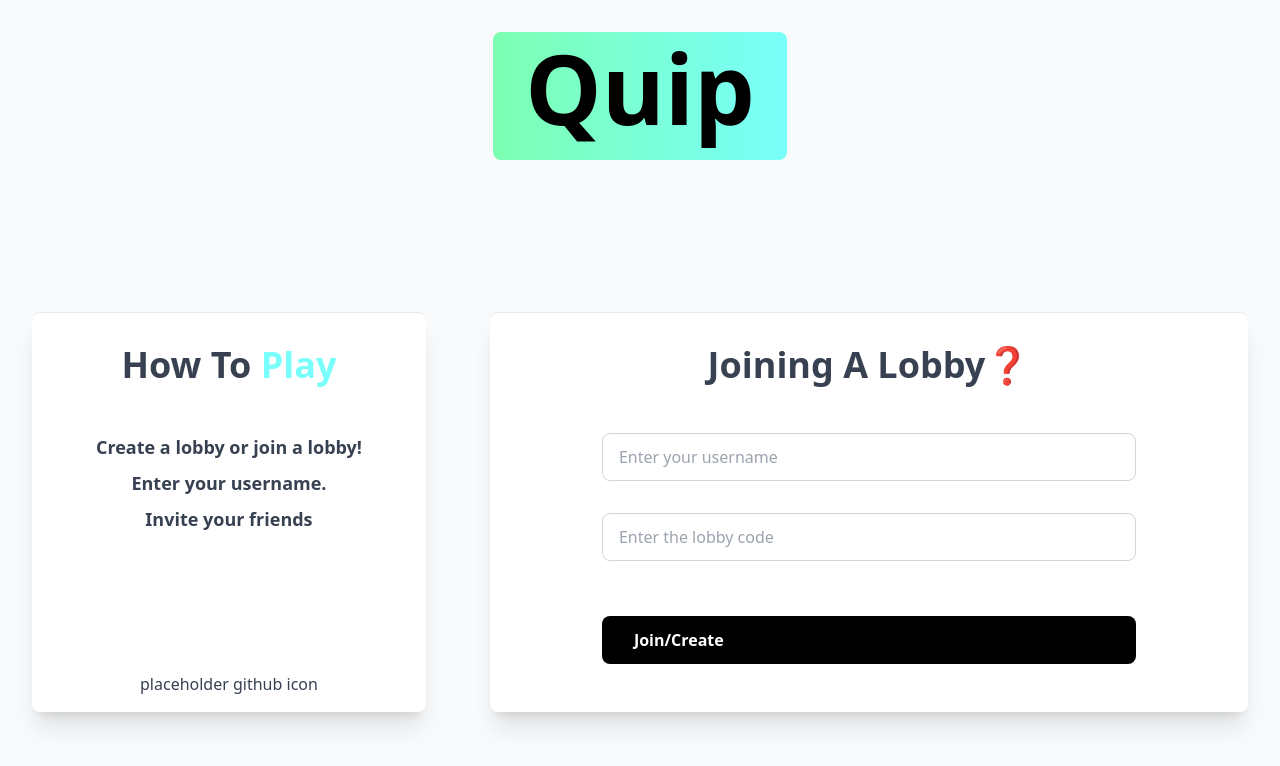
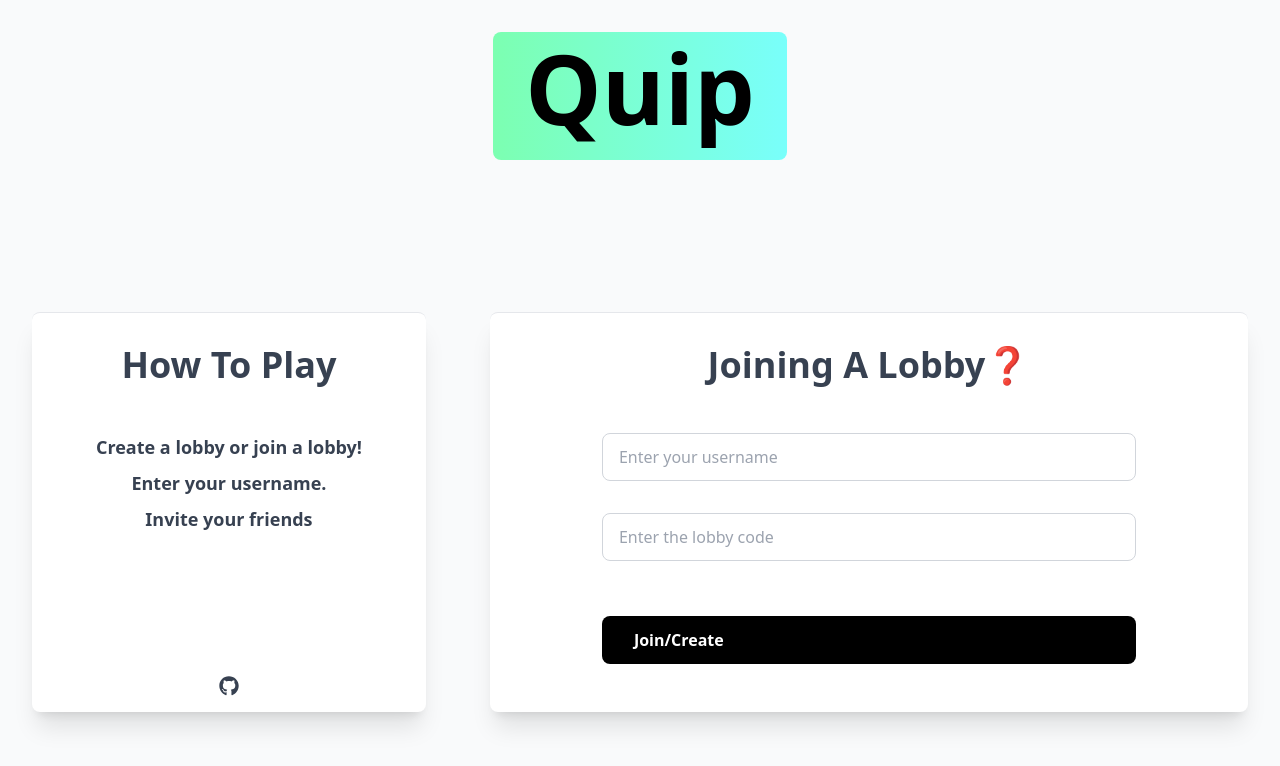
Before and after one commit to bhwk/Quip, a SvelteKit app: page / in a window 1280 px wide. Shown: the top 766 px of the page. Built offline with nearby package versions, Linux system fonts and the light colour scheme.

Commit message:
Added github icon

```diff
--- a/src/routes/+page.svelte
+++ b/src/routes/+page.svelte
@@ -21,16 +21,24 @@
 	<div id="lobbyContainer" class="flex flex-col md:flex-row my-6 mx-auto space-x-16">
 		<Card class="h-[400px] px-12 w-[600px]">
 			<div class="flex flex-col h-full mx-auto items-center">
-				<h1 class="font-extrabold mt-8 text-4xl">
-					How To <span class="text-secondary">Play</span>
-				</h1>
+				<h1 class="font-extrabold mt-8 text-4xl">How To Play</h1>
 				<ul class="space-y-2 text-lg mt-12 font-semibold text-center">
 					<li>Create a lobby or join a lobby!</li>
 					<li>Enter your username.</li>
 					<li>Invite your friends</li>
 				</ul>
 				<div class="mt-auto pb-4">
-					<a>placeholder github icon</a>
+					<a href="https://github.com/bhwk/Quip">
+						<svg
+							xmlns="http://www.w3.org/2000/svg"
+							viewBox="0 0 496 512"
+							class="w-5 h-5"
+							><!--! Font Awesome Pro 6.0.0 by @fontawesome - https://fontawesome.com License - https://fontawesome.com/license (Commercial License) Copyright 2022 Fonticons, Inc. --><path
+								fill="currentColor"
+								d="M165.9 397.4c0 2-2.3 3.6-5.2 3.6-3.3.3-5.6-1.3-5.6-3.6 0-2 2.3-3.6 5.2-3.6 3-.3 5.6 1.3 5.6 3.6zm-31.1-4.5c-.7 2 1.3 4.3 4.3 4.9 2.6 1 5.6 0 6.2-2s-1.3-4.3-4.3-5.2c-2.6-.7-5.5.3-6.2 2.3zm44.2-1.7c-2.9.7-4.9 2.6-4.6 4.9.3 2 2.9 3.3 5.9 2.6 2.9-.7 4.9-2.6 4.6-4.6-.3-1.9-3-3.2-5.9-2.9zM244.8 8C106.1 8 0 113.3 0 252c0 110.9 69.8 205.8 169.5 239.2 12.8 2.3 17.3-5.6 17.3-12.1 0-6.2-.3-40.4-.3-61.4 0 0-70 15-84.7-29.8 0 0-11.4-29.1-27.8-36.6 0 0-22.9-15.7 1.6-15.4 0 0 24.9 2 38.6 25.8 21.9 38.6 58.6 27.5 72.9 20.9 2.3-16 8.8-27.1 16-33.7-55.9-6.2-112.3-14.3-112.3-110.5 0-27.5 7.6-41.3 23.6-58.9-2.6-6.5-11.1-33.3 2.6-67.9 20.9-6.5 69 27 69 27 20-5.6 41.5-8.5 62.8-8.5s42.8 2.9 62.8 8.5c0 0 48.1-33.6 69-27 13.7 34.7 5.2 61.4 2.6 67.9 16 17.7 25.8 31.5 25.8 58.9 0 96.5-58.9 104.2-114.8 110.5 9.2 7.9 17 22.9 17 46.4 0 33.7-.3 75.4-.3 83.6 0 6.5 4.6 14.4 17.3 12.1C428.2 457.8 496 362.9 496 252 496 113.3 383.5 8 244.8 8zM97.2 352.9c-1.3 1-1 3.3.7 5.2 1.6 1.6 3.9 2.3 5.2 1 1.3-1 1-3.3-.7-5.2-1.6-1.6-3.9-2.3-5.2-1zm-10.8-8.1c-.7 1.3.3 2.9 2.3 3.9 1.6 1 3.6.7 4.3-.7.7-1.3-.3-2.9-2.3-3.9-2-.6-3.6-.3-4.3.7zm32.4 35.6c-1.6 1.3-1 4.3 1.3 6.2 2.3 2.3 5.2 2.6 6.5 1 1.3-1.3.7-4.3-1.3-6.2-2.2-2.3-5.2-2.6-6.5-1zm-11.4-14.7c-1.6 1-1.6 3.6 0 5.9 1.6 2.3 4.3 3.3 5.6 2.3 1.6-1.3 1.6-3.9 0-6.2-1.4-2.3-4-3.3-5.6-2z"
+							/></svg
+						>
+					</a>
 				</div>
 			</div>
 		</Card>
--- a/src/routes/[lobbyCode]/+page.svelte
+++ b/src/routes/[lobbyCode]/+page.svelte
@@ -87,10 +87,10 @@
 		<div class="text-center flex flex-col gap-2">
 			<Logo class="text-3xl px-4 py-2 pb-4" logoText={lobbyCode} />
 		</div>
-		<Card class="w-full max-w-xl p-4 px-12 mt-8">
-			<Button class="text-3xl p-4">Click to copy link!</Button>
+		<Card class="w-full max-w-xl p-8 px-12 mt-8">
+			<Button class="text-2xl p-4">Click to copy link!</Button>
 			<div class="mt-12">
-				<Button class="text-3xl p-4" onClick={startGame}>Start the Game!</Button>
+				<Button class="text-2xl p-4" onClick={startGame}>Start the Game!</Button>
 			</div>
 		</Card>
 		<div
```
